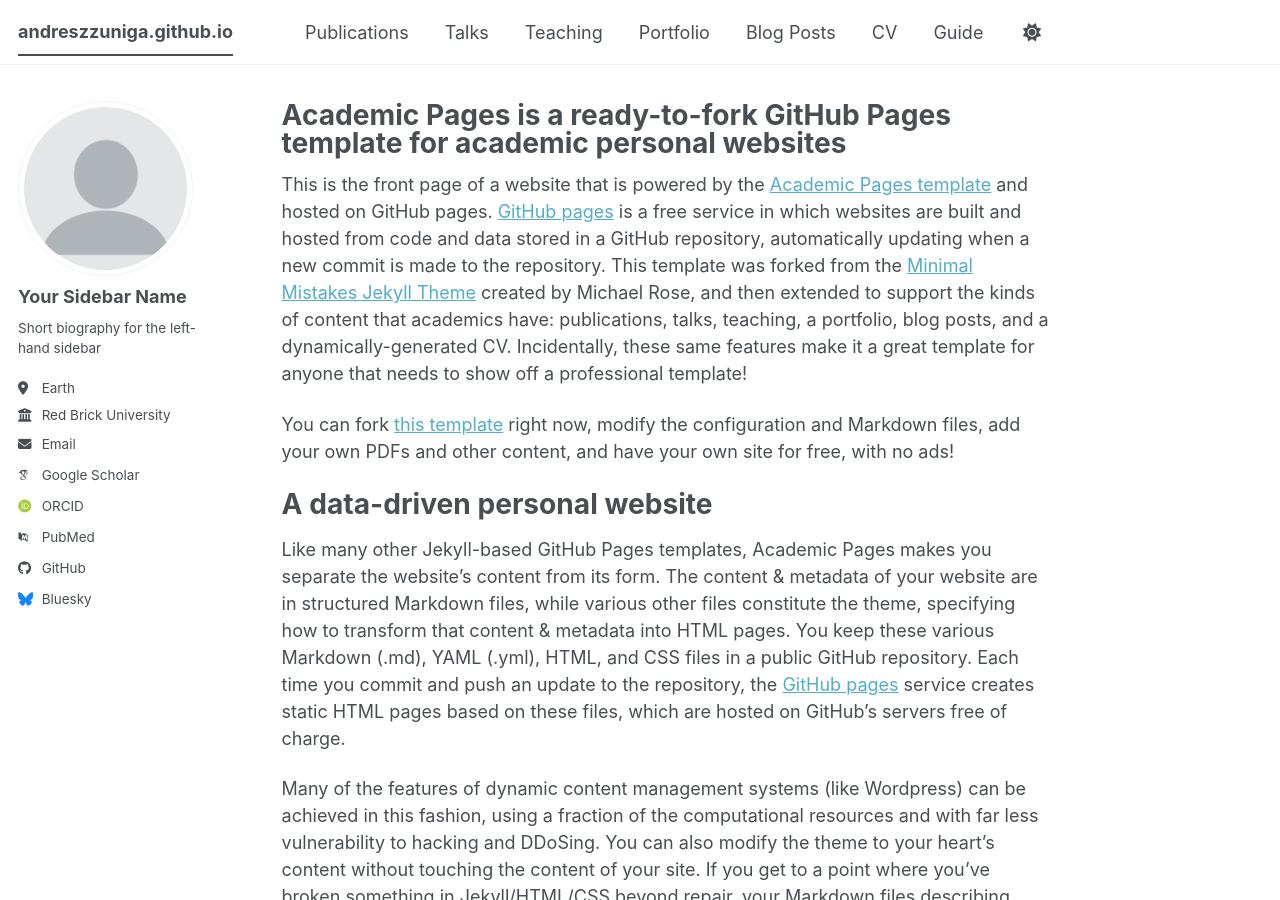
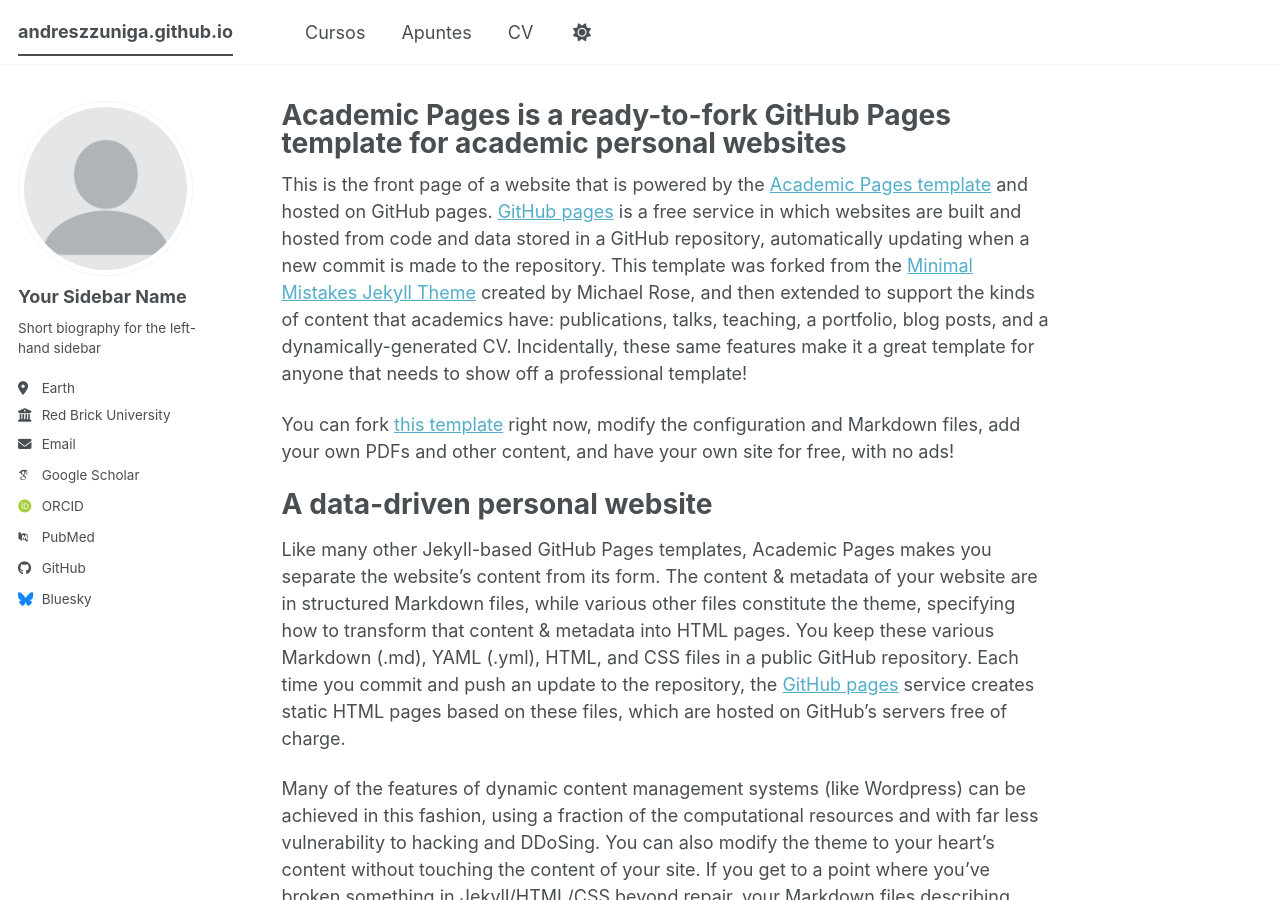
Before and after one commit to Andreszzuniga/andreszzuniga.github.io, a Jekyll site: the page built from _pages/about.md, in a window 1280 px wide and 900 px high. Built offline with Jekyll 4.4.1, drawn with Linux system fonts in a browser that asks for light colours; some web fonts are replaced; a script bundle is joined from its source files by our own code; library files that are not in the unit come from our copies.

Commit message:
Modify navigation titles and comment out old links
Updated navigation titles and commented out old entries.

```diff
--- a/_data/navigation.yml
+++ b/_data/navigation.yml
@@ -8,19 +8,19 @@
 #      Markdown formatted page while the second is generated using JSON.
 
 main:
-  - title: "Publications"
-    url: /publications/
+   # - title: "Publications"
+   # url: /publications/
 
-  - title: "Talks"
-    url: /talks/
+   # - title: "Talks"
+   # url: /talks/
 
-  - title: "Teaching"
+  - title: "Cursos"
     url: /teaching/
 
-  - title: "Portfolio"
-    url: /portfolio/
+   # - title: "Portfolio"
+   # url: /portfolio/
 
-  - title: "Blog Posts"
+  - title: "Apuntes"
     url: /year-archive/
 
   - title: "CV"
@@ -29,5 +29,5 @@
   # - title: "CV"
   #   url: /cv-json/
 
-  - title: "Guide"
-    url: /markdown/
+  # - title: "Guide"
+  #  url: /markdown/
```
